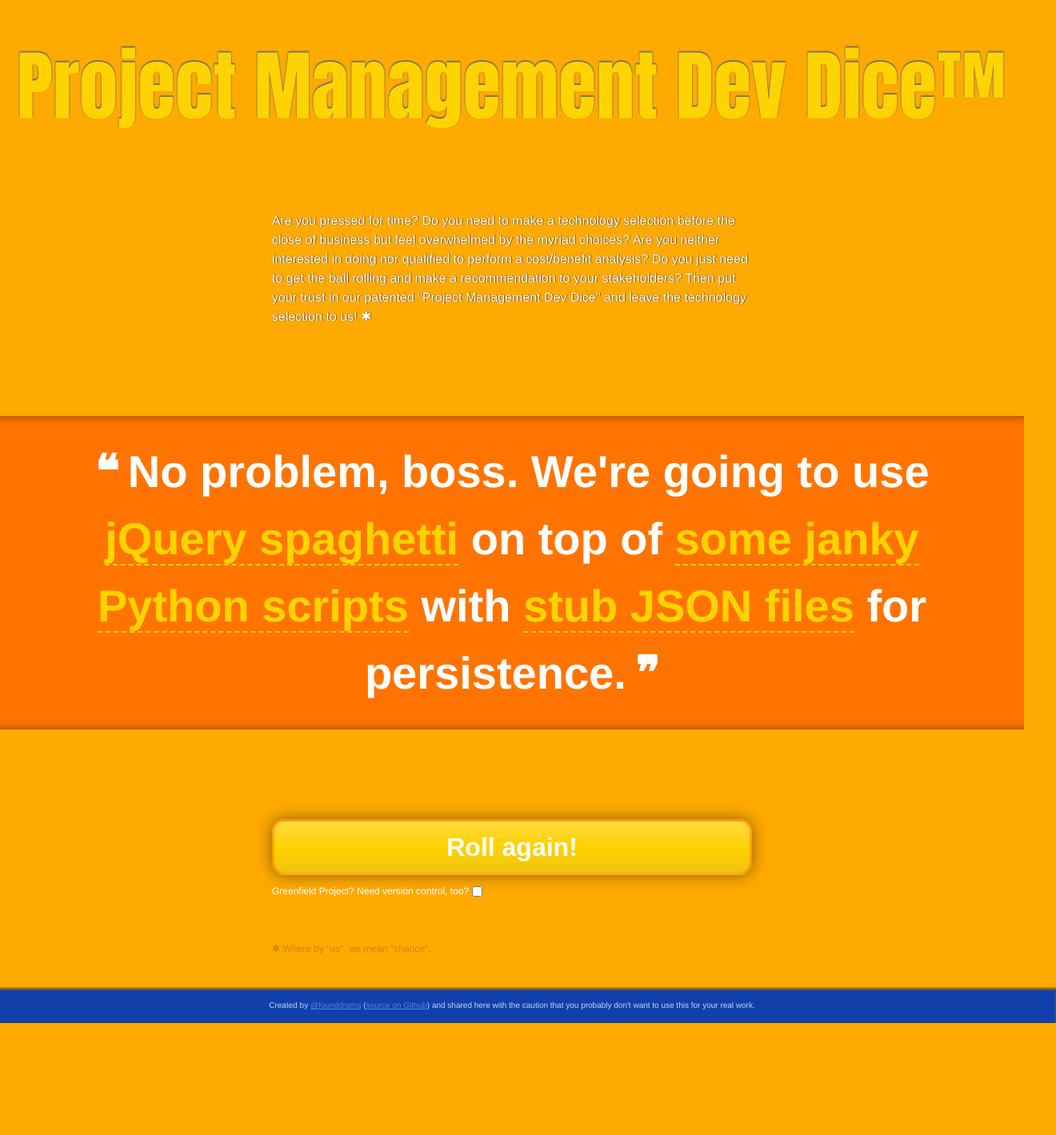
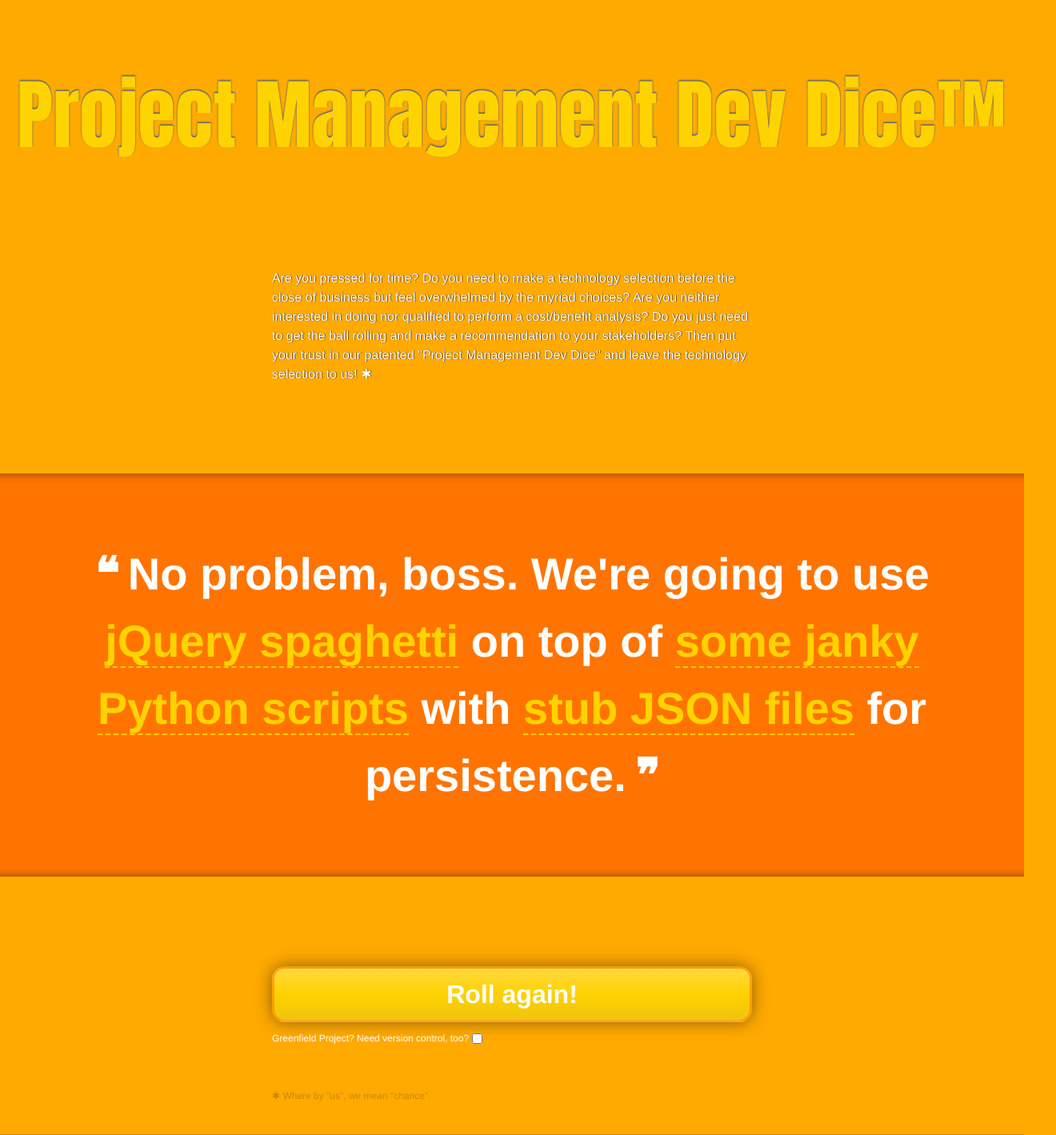
Before and after one commit to founddrama/dev-dice, a React (Create React App) app: page / in a window 1280 px wide. Shown: the top 1419 px of the page at 80% size, 1320 px wide, since content can reach past the window. Before the commit the page ends 1279 px from the top, so only its background shows below. Built offline with nearby package versions, Linux system fonts and the light colour scheme; no server answers; a web font is replaced by a local one.

Commit message:
Poor Man's Mobile Friendly™

```diff
--- a/src/components/ApiConnector/index.ts
+++ b/src/components/ApiConnector/index.ts
@@ -3,16 +3,13 @@ import { DevDiceApiResponse, DevTech } from "../../types";
 
 const getApiHost = (): string => {
   const { NODE_ENV } = process.env;
+  const { protocol, hostname, origin } = window.location;
 
   if (NODE_ENV === 'development') {
-    const {
-      REACT_APP_PROTOCOL,
-      REACT_APP_HOSTNAME,
-      REACT_APP_SERVER_APP_PORT,
-    } = process.env;
-    return `${REACT_APP_PROTOCOL}//${REACT_APP_HOSTNAME}:${REACT_APP_SERVER_APP_PORT}`;
+    const { REACT_APP_SERVER_APP_PORT } = process.env;
+    return `${protocol}//${hostname}:${REACT_APP_SERVER_APP_PORT}`;
   } else {
-    return window.location.origin;
+    return origin;
   }
 };
 
@@ -27,4 +24,6 @@ const getDieRoll = async (devTech?: DevTech): Promise<DevDiceApiResponse | void>
   return;
 };
 
-export default { getDieRoll };
+const ApiConnector = { getDieRoll };
+
+export default ApiConnector;
--- a/src/css/App.css
+++ b/src/css/App.css
@@ -12,8 +12,9 @@ h1 {
   color: var(--secondary1);
   text-align: center;
   text-shadow: 0 -1px 2px var(--complement);
-  font-size: 6em;
   font-family: 'Six Caps', 'Impact', sans-serif;
+  font-size: 6rem;
+  line-height: 6rem;
 }
 
 h1:after {
@@ -27,7 +28,8 @@ section {
 }
 
 .intro {
-  margin: 3em auto;
+  margin: 3rem auto;
+  padding: 0 3rem;
   max-width: var(--width);
   color: #fff;
   text-shadow: 0 0 1px var(--shadow), 1px 0 0 var(--shadow);
@@ -43,7 +45,9 @@ a:hover {
 }
 
 .technology-statement {
-  display: table;
+  display: flex;
+  justify-content: center;
+  align-items: center;
   box-shadow: var(--shadow) 0 0 12px inset;
   margin: 2em -4em;
   padding: 0.5em 6em;
@@ -56,10 +60,6 @@ a:hover {
   font-size: 3.5em;
 }
 
-.boss-quote {
-  display: table-cell;
-  vertical-align: middle;
-}
 .boss-quote:before {
   content: "\275D\202F";
 }
@@ -82,6 +82,7 @@ a:hover {
 
 .controls {
   margin: 3em auto;
+  padding: 0 1rem;
   max-width: var(--width);
   color: white;
 }
@@ -127,6 +128,7 @@ a:hover {
 
 .footnotes {
   margin: 3em auto;
+  padding: 0 1rem;
   max-width: var(--width);
   /* darken(var(--primary), 10%) */
   color: #cc8800;
@@ -138,8 +140,8 @@ footer {
   border-top: #cc8800 1px solid;
   /* darken(var(--primary), 15%) */
   box-shadow: #b37700 0 2px 2px 0 inset;
-  margin: 0 -4em;
-  padding: 1em 0;
+  margin: 0;
+  padding: 1em;
   background-color: var(--complement);
   /* lighten(var(--complement), 50%) */
   color: #c3d3f9;
```
Also changed, not shown: 1 other file (tests, documents, lock files or other folders).
